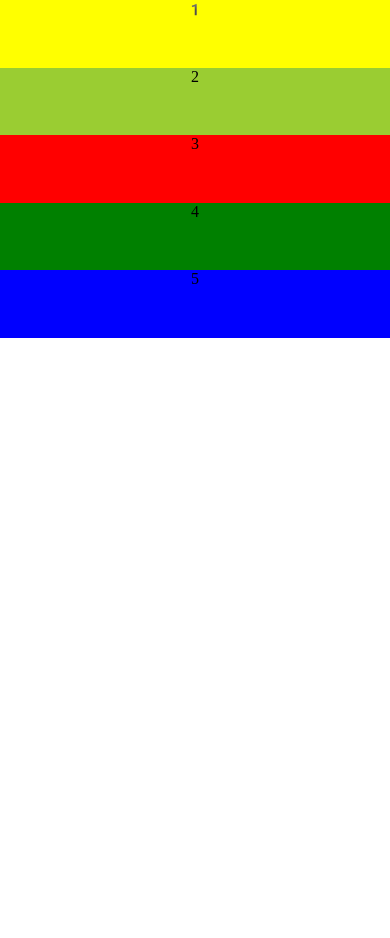
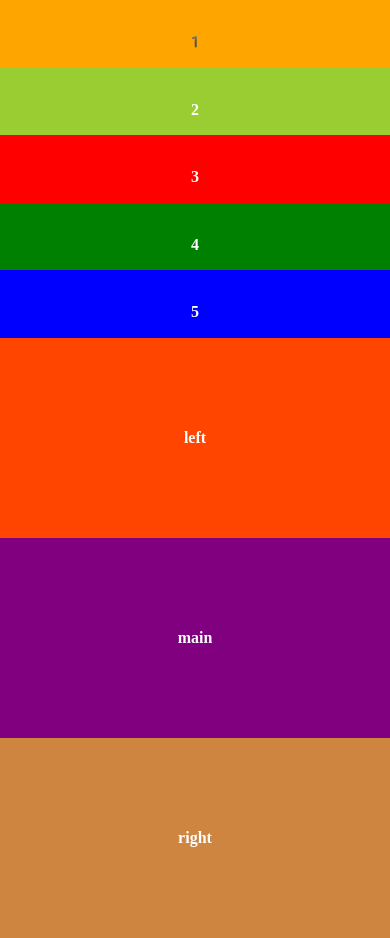
Before and after one commit to ashirafzal/ResponsiveFlex, a plain HTML site: page index.html in a window 390 px wide. Before the commit the page ends 844 px from the top, so only its background shows below. Drawn offline with Linux system fonts and the light colour scheme.

Commit message:
mobile layout flexbox.

```diff
--- a/index.html
+++ b/index.html
@@ -17,36 +17,74 @@
         text-decoration: none;
         font-size: 1rem;
       }
+
       header {
         display: flex;
         flex-direction: row;
         width: 100%;
         height: 10vh;
+        line-height: 10vh;
         text-align: center;
+        color: white;
+        font-weight: bolder;
       }
+
       header > div {
         height: 10vh;
       }
+
       .header-left {
-        background: yellow;
+        background: orange;
         width: 100%;
       }
       .header-left-2 {
         background: yellowgreen;
         width: 100%;
       }
+
       .header-main {
         background: red;
         width: 100%;
       }
+
       .header-right {
         background: green;
         width: 100%;
       }
+
       .header-right-2 {
         background: blue;
         width: 100%;
       }
+
+      .main {
+        display: flex;
+        flex-direction: row;
+        width: 100%;
+        height: 80vh;
+        line-height: 80vh;
+        text-align: center;
+        color: white;
+        font-weight: bolder;
+      }
+
+      .main-left {
+        background: orangered;
+        width: 100%;
+      }
+
+      .main-main {
+        background: purple;
+        width: 100%;
+      }
+
+      .main-right {
+        background: peru;
+        width: 100%;
+      }
+
+      footer{}
+
       @media all and (max-width: 800px) {
         header {
           height: 100%;
@@ -54,6 +92,18 @@
         }
         header > div {
           height: 8vh;
+        }
+      }
+
+      @media all and (max-width: 600px) {
+        .main {
+          height: 100%;
+          line-height: 100%;
+          flex-flow: column wrap;
+        }
+        .main > div {
+          height: 200px;
+          line-height: 200px;
         }
       }
     </style>
@@ -67,9 +117,9 @@
       <div class="header-right-2">5</div>
     </header>
     <div class="main">
-      <div class="main-left"></div>
-      <div class="main-main"></div>
-      <div class="main-right"></div>
+      <div class="main-left">left</div>
+      <div class="main-main">main</div>
+      <div class="main-right">right</div>
     </div>
     <footer>
       <div class="footer-left"></div>
```
